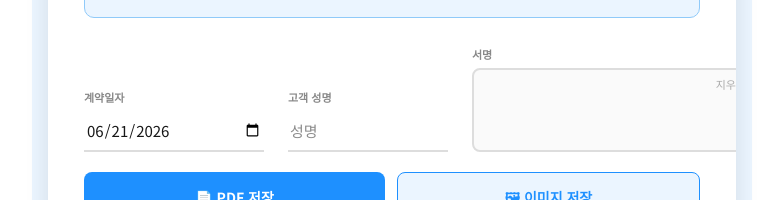
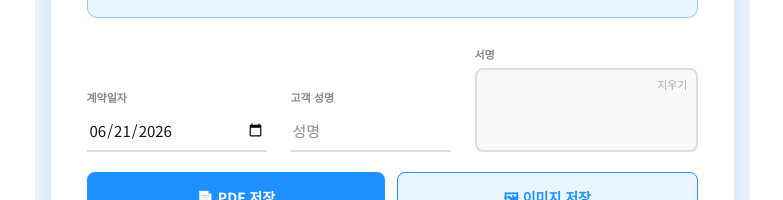
Before and after one commit to jororo9/customer-sign-app, a Next.js app: page /consent in a window 1280 px wide. Shown: the part 562-762 px from the top of the page, without its empty margins (248-1031 px from the left). Built offline with nearby package versions, Linux system fonts and the light colour scheme; no server answers; the database is empty.

Commit message:
서명칸 크기 조정

```diff
--- a/app/consent/page.tsx
+++ b/app/consent/page.tsx
@@ -90,7 +90,7 @@ export default function ConsentPage() {
   function stopDraw() { drawing.current = false }
 
   function clearCanvas() {
-    canvasRef.current?.getContext('2d')?.clearRect(0, 0, 280, 80)
+    canvasRef.current?.getContext('2d')?.clearRect(0, 0, 200, 80)
   }
 
   function startHighlight(e: any) {
@@ -321,7 +321,7 @@ export default function ConsentPage() {
             <div style={{ flex: 1 }}>
               <label style={labelStyle}>서명</label>
               <div style={{ border: '2px solid #ddd', borderRadius: 8, overflow: 'hidden', position: 'relative', background: '#fafafa' }}>
-                <canvas ref={canvasRef} width={280} height={80}
+                <canvas ref={canvasRef} width={200} height={80}
                   onMouseDown={(e) => { setPenMode('sign'); startDraw(e) }}
                   onMouseMove={draw} onMouseUp={stopDraw} onMouseLeave={stopDraw}
                   onTouchStart={(e) => { setPenMode('sign'); startDraw(e) }}
```
